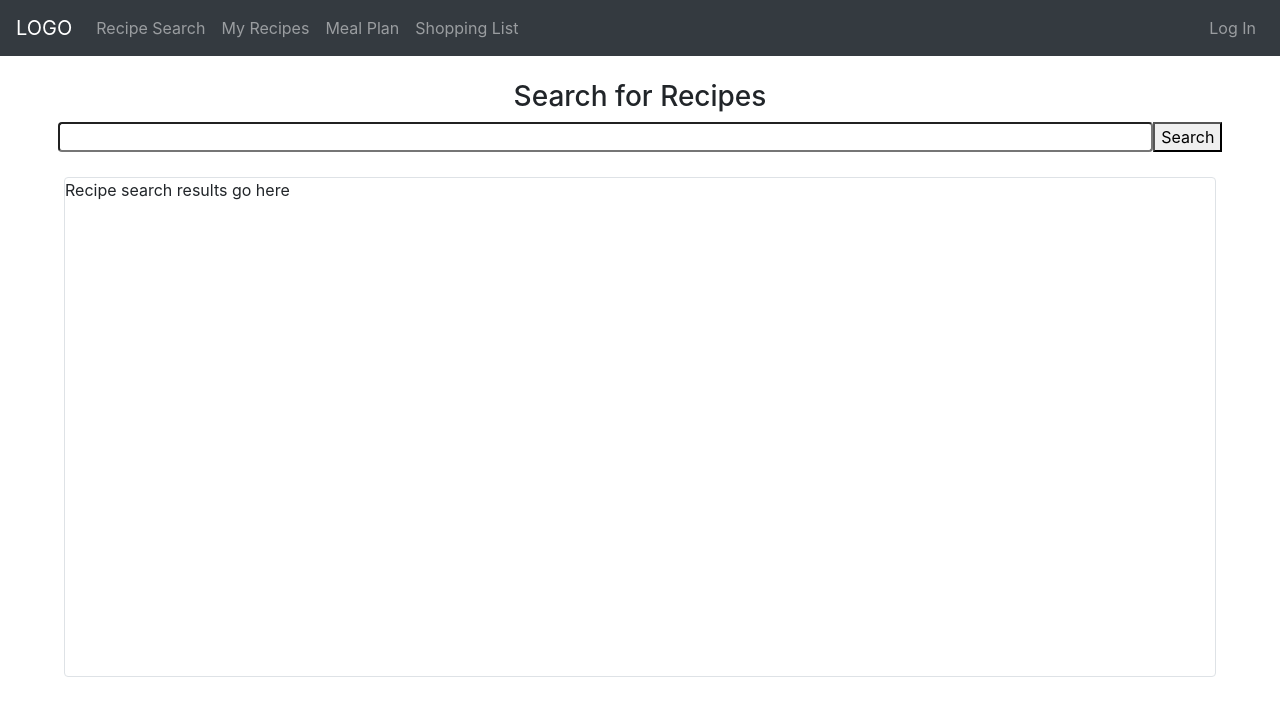
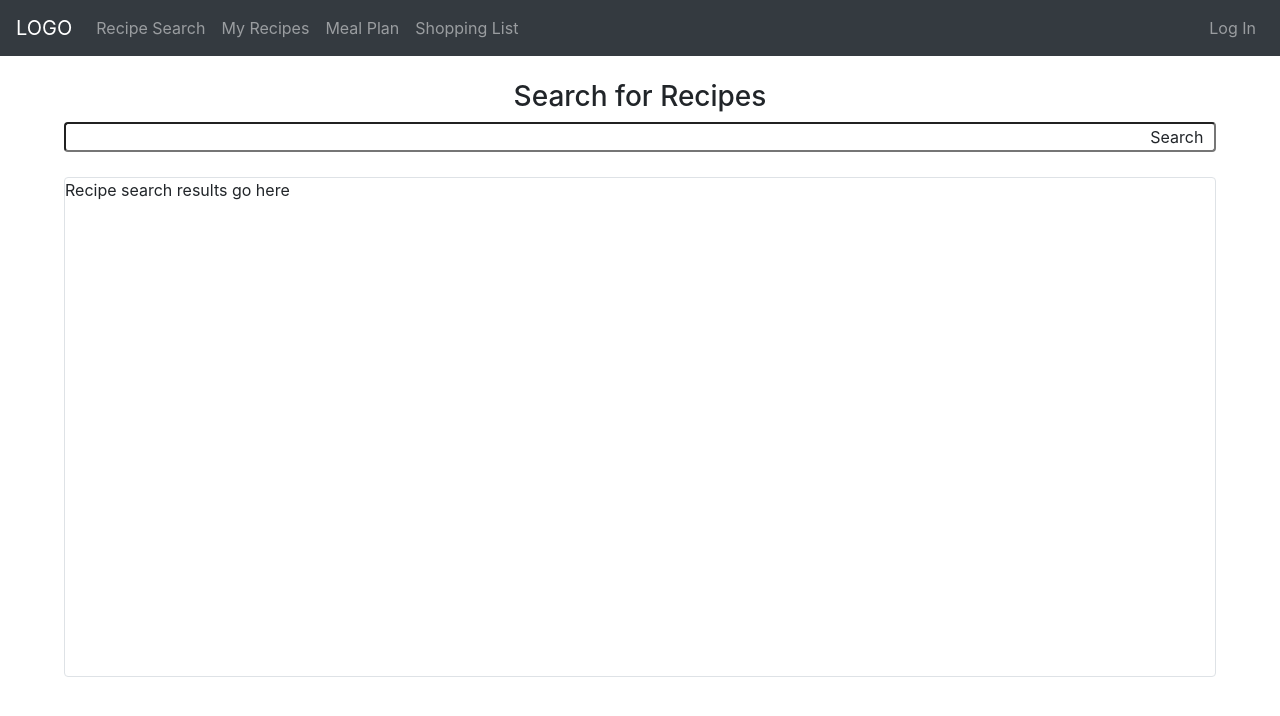
Before and after one commit to imallinson/meal-planner-reactjs, a React (Create React App) app: page / in a window 1280 px wide. Shown: the top 716 px of the page. Built offline with nearby package versions, Linux system fonts and the light colour scheme.

Commit message:
recipe search bar

```diff
--- a/src/App.css
+++ b/src/App.css
@@ -1,9 +1,11 @@
-#recipeSearchBar {
-    width: 90%
+#recipeSearch {
+    width: 90%;
 }
 
-#recipeSearch {
-    width: 85.6%
+#search-button {
+    position: absolute;
+    top: -4px;
+    right: 6%;
 }
 
 #recipeList {
--- a/src/route/RecipeSearch.js
+++ b/src/route/RecipeSearch.js
@@ -22,7 +22,10 @@ class RecipeSearch extends Component {
                     <div className="col text-center"><h3>Search for Recipes</h3></div>
                 </div>
                 <div className="row">
-                    <div className="col text-center" id="recipeSearchBar"><input className="rounded" type="text" id="recipeSearch" onChange={this.handleChange}></input><button type="submit">Search</button></div>
+                    <div className="col text-center">
+                        <input className="rounded" type="text" id="recipeSearch" onChange={this.handleChange}></input>
+                        <button className="btn pull-right" id="search-button" type="submit">Search</button>
+                    </div>
                 </div>
                 <div className="row border rounded" id="recipeList">
                     <RecipeSearchList searchString={this.state.searchString} />
```
